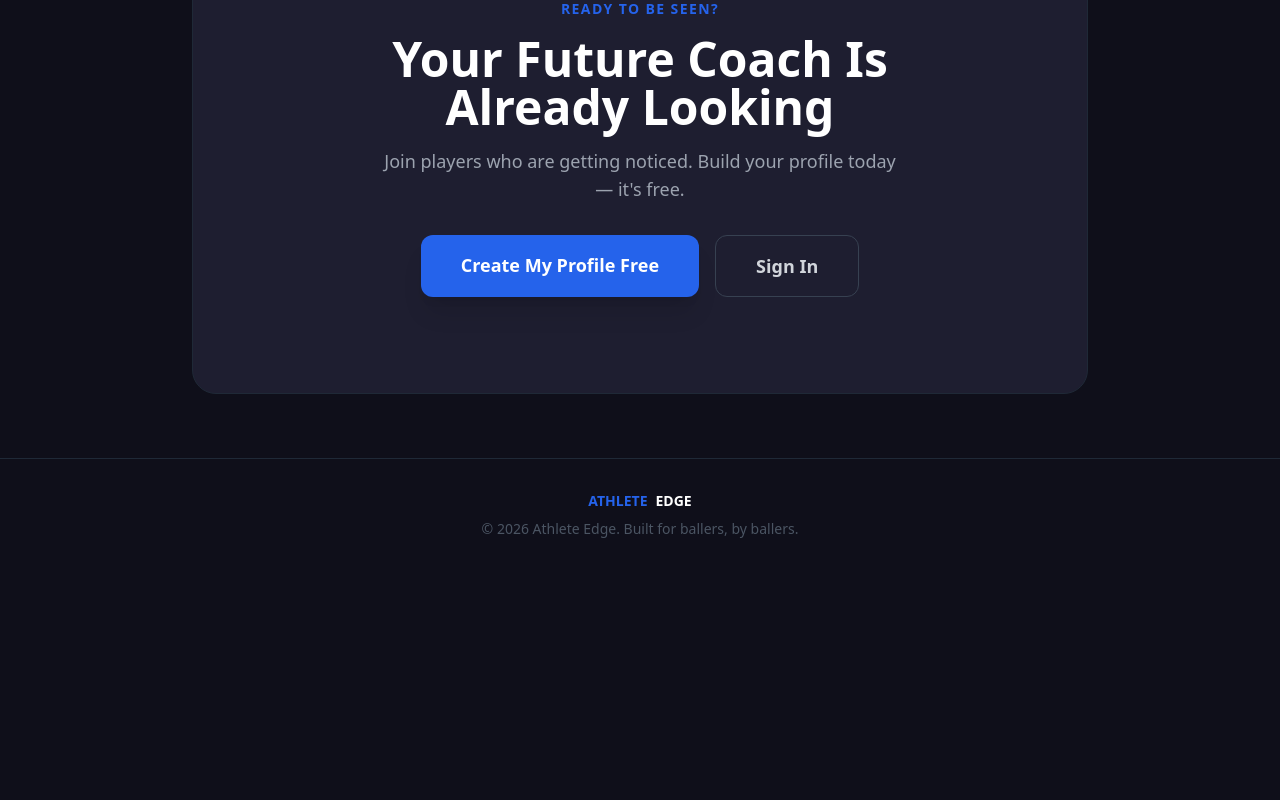
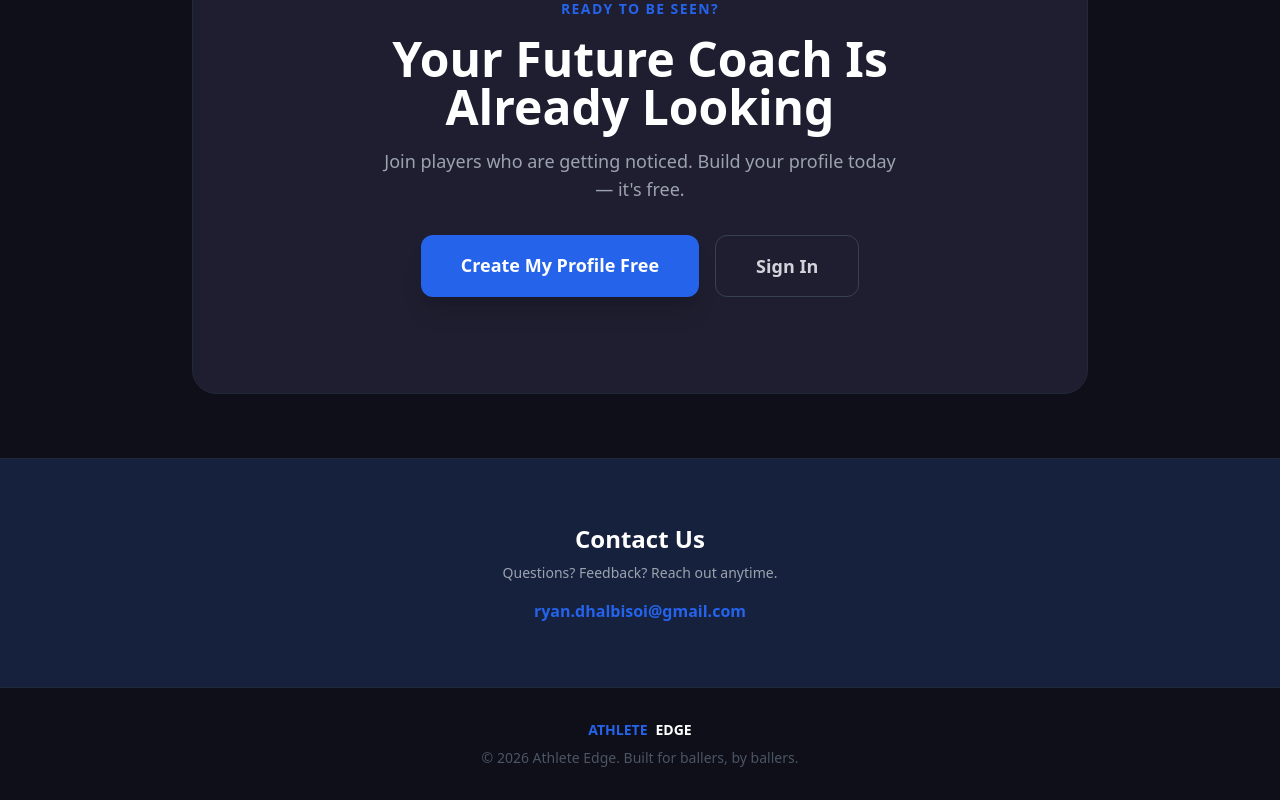
Before and after one commit to Dabsoysauce/Peakform, a Next.js app in the folder client/: page / in a window 1280 px wide. Shown: the part 2396-3196 px from the top of the page. Before the commit the page ends 2967 px from the top, so only its background shows below. Built offline with nearby package versions, Linux system fonts and the light colour scheme.

Commit message:
Added contact email

```diff
--- a/client/src/app/page.js
+++ b/client/src/app/page.js
@@ -347,6 +347,19 @@ export default function LandingPage() {
         </section>
       </ScrollReveal>
 
+      {/* Contact */}
+      <section className="border-t border-gray-800 px-6 py-16 text-center" style={{ backgroundColor: '#16213e' }}>
+        <h2 className="text-2xl font-black text-white mb-2">Contact Us</h2>
+        <p className="text-gray-400 text-sm mb-4">Questions? Feedback? Reach out anytime.</p>
+        <a
+          href="mailto:ryan.dhalbisoi@gmail.com"
+          className="inline-block text-base font-bold hover:underline"
+          style={{ color: '#2563eb' }}
+        >
+          ryan.dhalbisoi@gmail.com
+        </a>
+      </section>
+
       {/* Footer */}
       <footer className="border-t border-gray-800 px-6 py-8 text-center text-gray-600 text-sm">
         <div className="flex justify-center items-center gap-2 mb-2">
```
